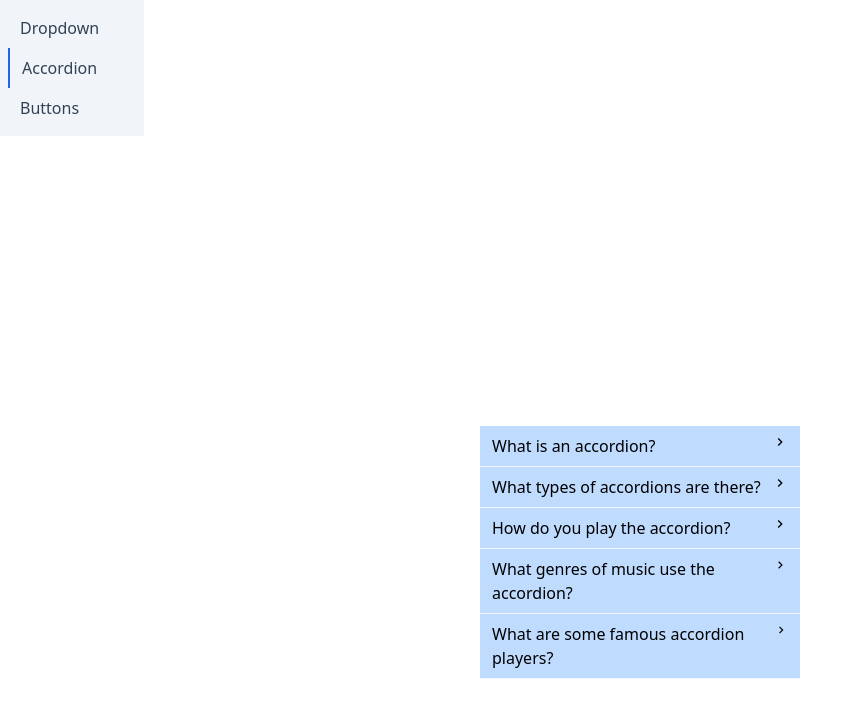
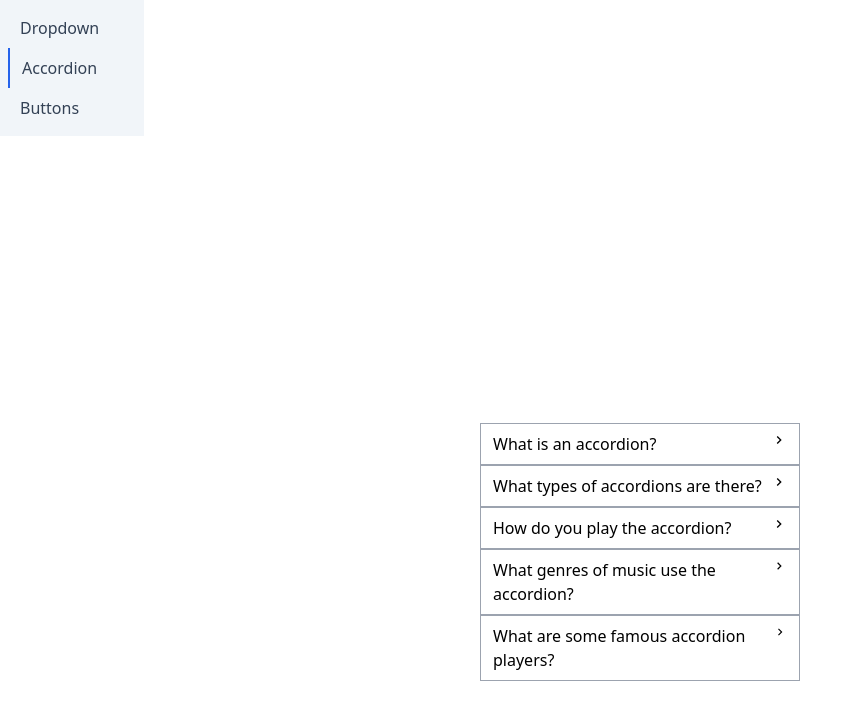
Before and after one commit to nath-Nipan-2022/navigation-project, a React (Vite) app: page /accordion in a window 1280 px wide. Shown: the top 720 px of the page, without its empty margins (0-863 px from the left). Built offline with nearby package versions, Linux system fonts and the light colour scheme.

Commit message:
add some styles

```diff
--- a/src/components/Accordion.jsx
+++ b/src/components/Accordion.jsx
@@ -15,15 +15,17 @@ const Accordion = ({ items }) => {
     let isOpen = expandedIndex === i;
 
     return (
-      <div key={i} className="w-80 border-b border-blue-50">
+      <div key={i} className="w-80 border border-gray-400">
         <h3
           onClick={() => handleClick(i)}
-          className="font-medium py-2 px-3 cursor-pointer transition bg-blue-200 hover:bg-blue-300 flex justify-between"
+          className="font-medium py-2 px-3 cursor-pointer hover:bg-gray-300 flex justify-between"
         >
           {item.label}
           {isOpen ? <MdKeyboardArrowDown /> : <MdChevronRight />}
         </h3>
-        {isOpen && <p className={"p-3 pt-1"}>{item.contents}</p>}
+        {isOpen && (
+          <p className={"p-3 pt-1 border-t border-gray-400"}>{item.contents}</p>
+        )}
       </div>
     );
   });
```
